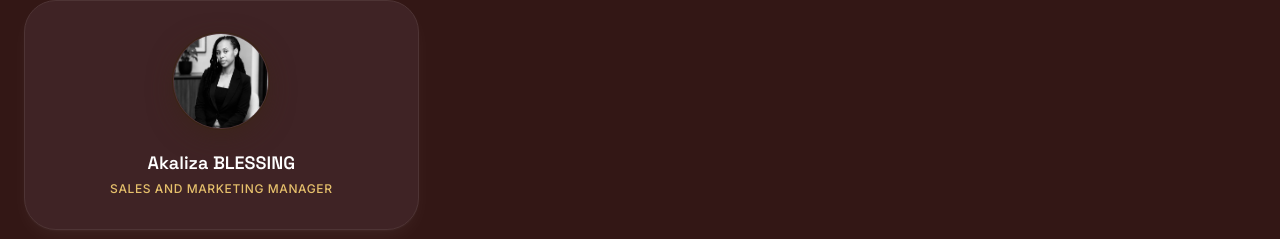
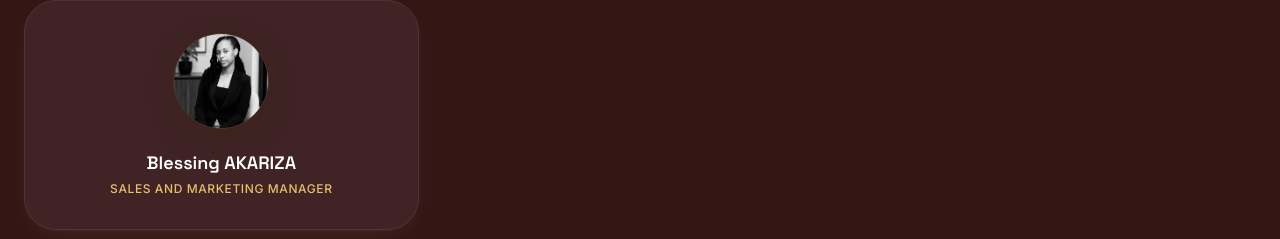
Before and after one commit to Kingloic250/Novarchin, a React (Vite) app: page /about in a window 1280 px wide. Shown: the part 2681-2920 px from the top of the page. Built offline with nearby package versions, Linux system fonts and the light colour scheme.

Commit message:
rename Blessing Akariza

```diff
--- a/src/components/sections/Leadership.tsx
+++ b/src/components/sections/Leadership.tsx
@@ -41,8 +41,8 @@ const team: Member[] = [
   {
     icon: <Megaphone className="h-6 w-6" />,
     role: 'Sales and Marketing Manager',
-    name: 'Akaliza BLESSING',
-    initials: 'AB',
+    name: 'Blessing AKARIZA',
+    initials: 'BA',
     image: '/akaliza.jpeg',
     accent: 'bg-amber-400 text-white dark:text-sand-100',
   },
```
